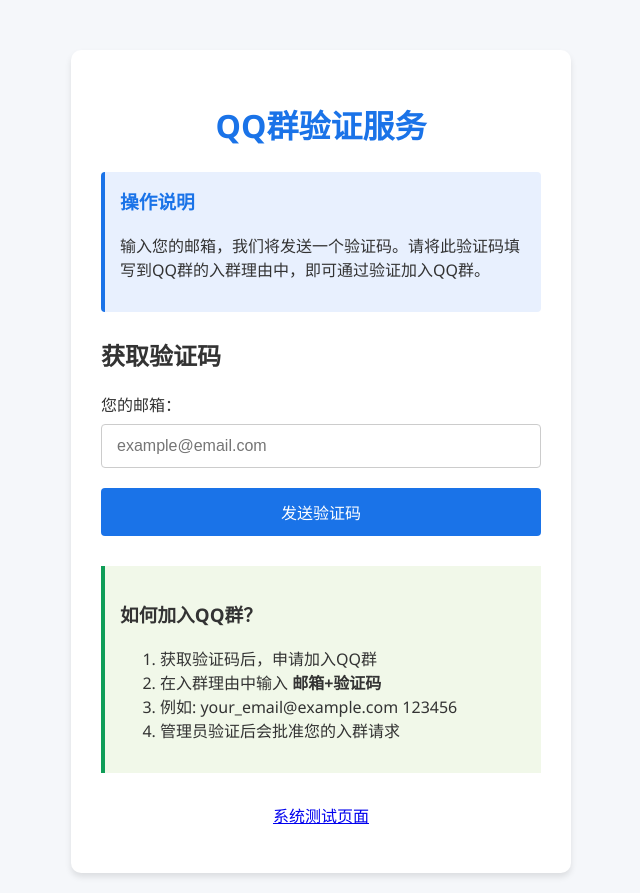
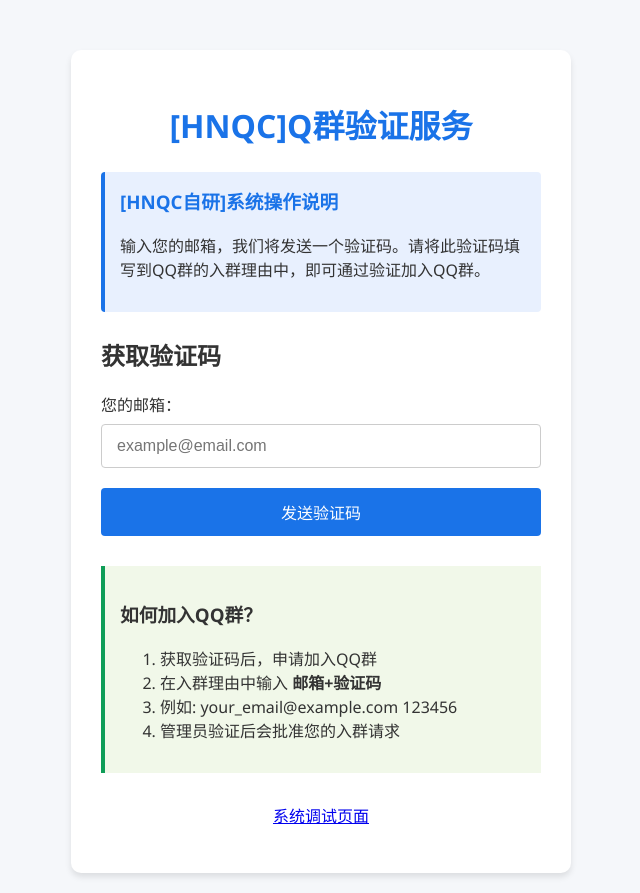
Before and after one commit to HNQC/email-verifier, a Flask app: page / in a window 1280 px wide. Shown: the whole page, without its empty margins (319-959 px from the left). Run offline with Flask 3, Linux system fonts and the light colour scheme.

Commit message:
Update index.html

```diff
--- a/templates/index.html
+++ b/templates/index.html
@@ -3,7 +3,7 @@
 <head>
     <meta charset="UTF-8">
     <meta name="viewport" content="width=device-width, initial-scale=1.0">
-    <title>QQ群验证服务</title>
+    <title>[HNQC]Q群验证服务</title>
     <style>
         body {
             font-family: 'Segoe UI', Tahoma, Geneva, Verdana, sans-serif;
@@ -108,10 +108,10 @@
 </head>
 <body>
     <div class="container">
-        <h1>QQ群验证服务</h1>
+        <h1>[HNQC]Q群验证服务</h1>
 
         <div class="instructions">
-            <h3>操作说明</h3>
+            <h3>[HNQC自研]系统操作说明</h3>
             <p>输入您的邮箱，我们将发送一个验证码。请将此验证码填写到QQ群的入群理由中，即可通过验证加入QQ群。</p>
         </div>
 
@@ -146,7 +146,7 @@
         </div>
 
         <p style="text-align: center; margin-top: 30px;">
-            <a href="/test">系统测试页面</a>
+            <a href="/debug">系统调试页面</a>
         </p>
     </div>
 
```
